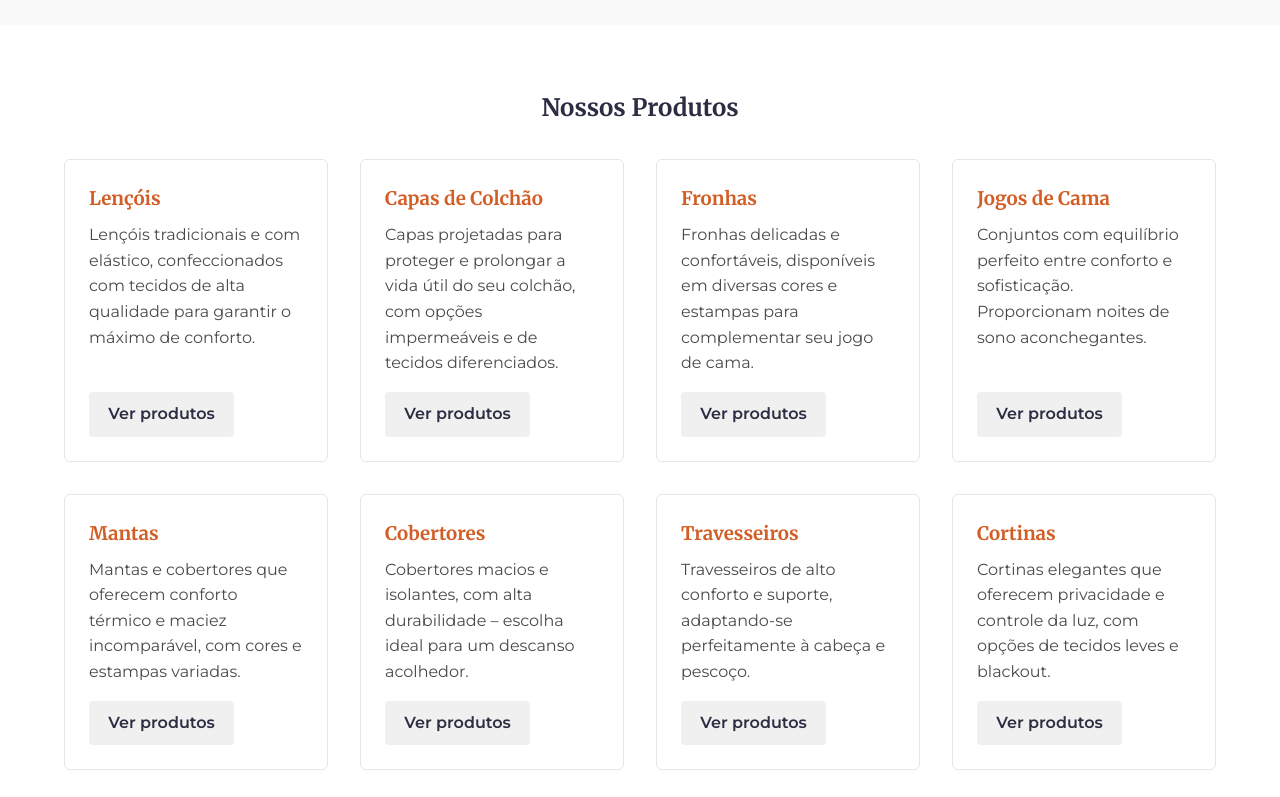
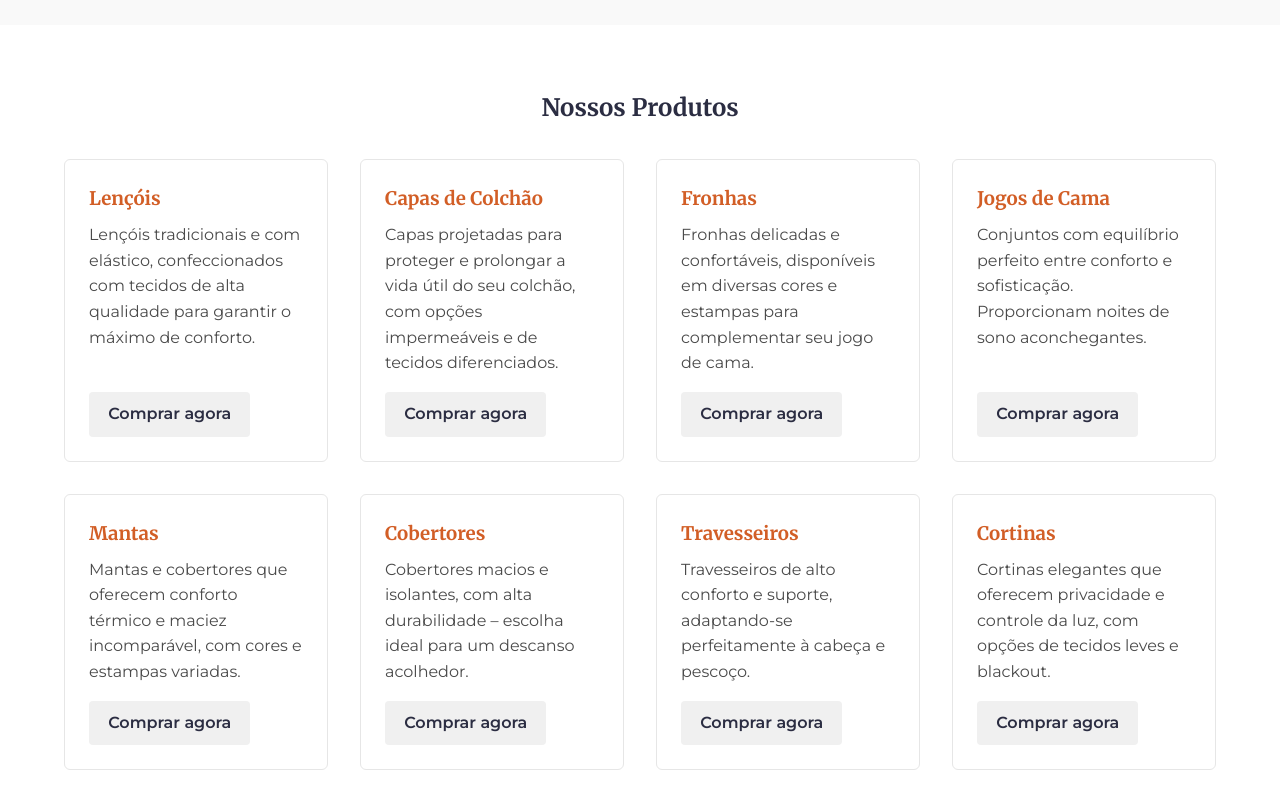
Before and after one commit to Nipsemg/nipse-site, a plain HTML site: page index.html in a window 1280 px wide. Shown: the part 2000-2797 px from the top of the page. Drawn offline with Linux system fonts and the light colour scheme.

Commit message:
Add files via upload

```diff
--- a/index.html
+++ b/index.html
@@ -13,7 +13,8 @@
         <nav class="navbar">
             <div class="container nav-container">
                 <!-- Use a cropped, square version of the logo to avoid distortion -->
-                <a href="#" class="brand"><img src="images/logo_square.png" alt="Logo Nipse" class="logo" /> Nipse</a>
+                    <!-- Reference the logo at the project root instead of the non-existent images folder -->
+                    <a href="#" class="brand"><img src="logo_square.png" alt="Logo Nipse" class="logo" /> Nipse</a>
                 <ul class="nav-menu">
                     <li><a href="#home">Início</a></li>
                     <li><a href="#about">Quem Somos</a></li>
@@ -107,62 +108,63 @@
                 <div class="product-card">
                     <h3>Lençóis</h3>
                     <p>Lençóis tradicionais e com elástico, confeccionados com tecidos de alta qualidade para garantir o máximo de conforto.</p>
-                    <a href="#" class="btn-secondary">Ver produtos</a>
+                    <!-- Retail customers can proceed directly to a purchase link (placeholder) -->
+                    <a href="#comprar-lencois" class="btn-secondary">Comprar agora</a>
                 </div>
                 <div class="product-card">
                     <h3>Capas de Colchão</h3>
                     <p>Capas projetadas para proteger e prolongar a vida útil do seu colchão, com opções impermeáveis e de tecidos diferenciados.</p>
-                    <a href="#" class="btn-secondary">Ver produtos</a>
+                    <a href="#comprar-capas" class="btn-secondary">Comprar agora</a>
                 </div>
                 <div class="product-card">
                     <h3>Fronhas</h3>
                     <p>Fronhas delicadas e confortáveis, disponíveis em diversas cores e estampas para complementar seu jogo de cama.</p>
-                    <a href="#" class="btn-secondary">Ver produtos</a>
+                    <a href="#comprar-fronhas" class="btn-secondary">Comprar agora</a>
                 </div>
                 <div class="product-card">
                     <h3>Jogos de Cama</h3>
                     <p>Conjuntos com equilíbrio perfeito entre conforto e sofisticação. Proporcionam noites de sono aconchegantes.</p>
-                    <a href="#" class="btn-secondary">Ver produtos</a>
+                    <a href="#comprar-jogos" class="btn-secondary">Comprar agora</a>
                 </div>
                 <div class="product-card">
                     <h3>Mantas</h3>
                     <p>Mantas e cobertores que oferecem conforto térmico e maciez incomparável, com cores e estampas variadas.</p>
-                    <a href="#" class="btn-secondary">Ver produtos</a>
+                    <a href="#comprar-mantas" class="btn-secondary">Comprar agora</a>
                 </div>
                 <div class="product-card">
                     <h3>Cobertores</h3>
                     <p>Cobertores macios e isolantes, com alta durabilidade – escolha ideal para um descanso acolhedor.</p>
-                    <a href="#" class="btn-secondary">Ver produtos</a>
+                    <a href="#comprar-cobertores" class="btn-secondary">Comprar agora</a>
                 </div>
                 <div class="product-card">
                     <h3>Travesseiros</h3>
                     <p>Travesseiros de alto conforto e suporte, adaptando-se perfeitamente à cabeça e pescoço.</p>
-                    <a href="#" class="btn-secondary">Ver produtos</a>
+                    <a href="#comprar-travesseiros" class="btn-secondary">Comprar agora</a>
                 </div>
                 <div class="product-card">
                     <h3>Cortinas</h3>
                     <p>Cortinas elegantes que oferecem privacidade e controle da luz, com opções de tecidos leves e blackout.</p>
-                    <a href="#" class="btn-secondary">Ver produtos</a>
+                    <a href="#comprar-cortinas" class="btn-secondary">Comprar agora</a>
                 </div>
                 <div class="product-card">
                     <h3>Toalhas de Banho</h3>
                     <p>Toalhas macias e absorventes, feitas com 100% algodão para máxima qualidade.</p>
-                    <a href="#" class="btn-secondary">Ver produtos</a>
+                    <a href="#comprar-toalhas-banho" class="btn-secondary">Comprar agora</a>
                 </div>
                 <div class="product-card">
                     <h3>Toalhas de Mesa</h3>
                     <p>Toalhas de mesa Oxford resistentes e fáceis de manter, com diversas estampas e cores.</p>
-                    <a href="#" class="btn-secondary">Ver produtos</a>
+                    <a href="#comprar-toalhas-mesa" class="btn-secondary">Comprar agora</a>
                 </div>
                 <div class="product-card">
                     <h3>Panos de Prato</h3>
                     <p>Panos 100% algodão com alta absorção e resistência – perfeitos para secar louças e mãos.</p>
-                    <a href="#" class="btn-secondary">Ver produtos</a>
+                    <a href="#comprar-panos" class="btn-secondary">Comprar agora</a>
                 </div>
                 <div class="product-card">
                     <h3>Almofadas</h3>
                     <p>Almofadas macias e duráveis com diversas cores e estampas para decorar seu lar.</p>
-                    <a href="#" class="btn-secondary">Ver produtos</a>
+                    <a href="#comprar-almofadas" class="btn-secondary">Comprar agora</a>
                 </div>
             </div>
         </div>
@@ -172,7 +174,8 @@
     <section id="wholesale" class="section alternate">
         <div class="container wholesale-container">
             <h2>Atacado e Revenda</h2>
-            <p>Para lojistas, redes de hotéis ou distribuidores que desejam revender nossos produtos, oferecemos condições especiais de atacado. Preencha o formulário abaixo e nossa equipe comercial entrará em contato para enviar catálogo, tabelas de preços e condições de pagamento.</p>
+            <p>Para lojistas, redes de hotéis ou distribuidores que desejam revender nossos produtos, oferecemos condições especiais de atacado. Preencha o formulário abaixo ou, se preferir um atendimento imediato, clique no botão de WhatsApp para falar com nossa equipe comercial.</p>
+            <p><a href="https://wa.me/5538991091909?text=Olá%2C%20tenho%20interesse%20no%20atacado%20de%20produtos%20Nipse" class="btn-primary" target="_blank">Atendimento via WhatsApp</a></p>
             <form class="wholesale-form" onsubmit="event.preventDefault(); alert('Obrigado! Em breve entraremos em contato.');">
                 <div class="form-group">
                     <label for="nome">Nome</label>
```
Also changed, not shown: mission.png (added), 2 other files.
